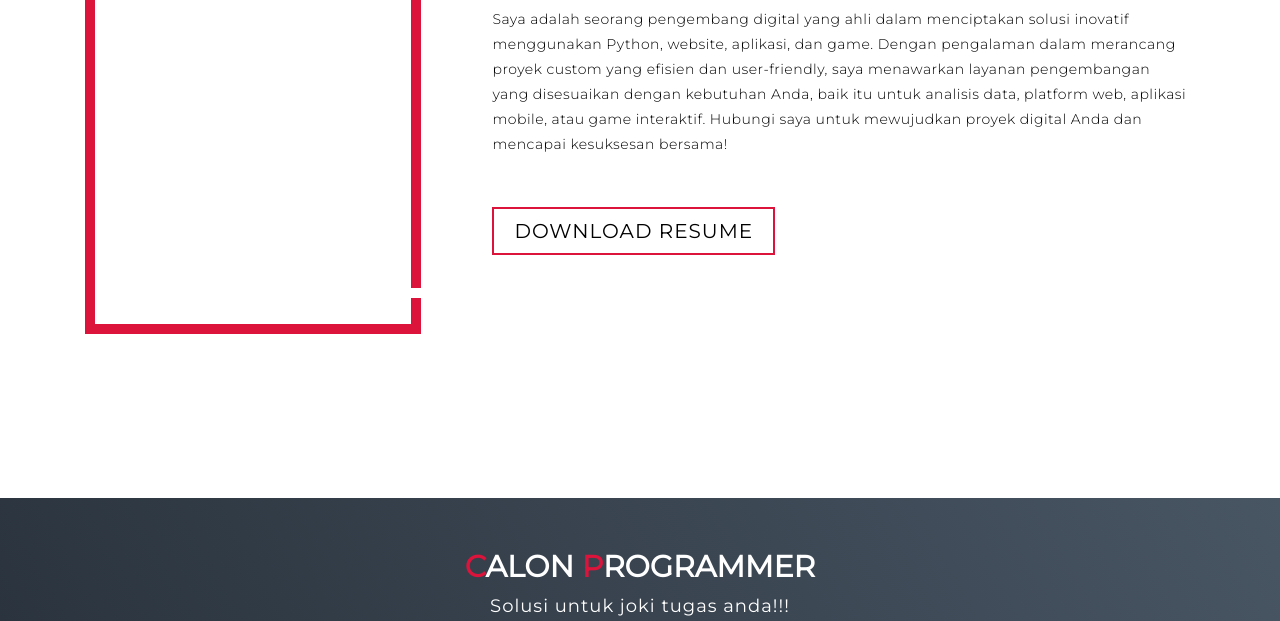
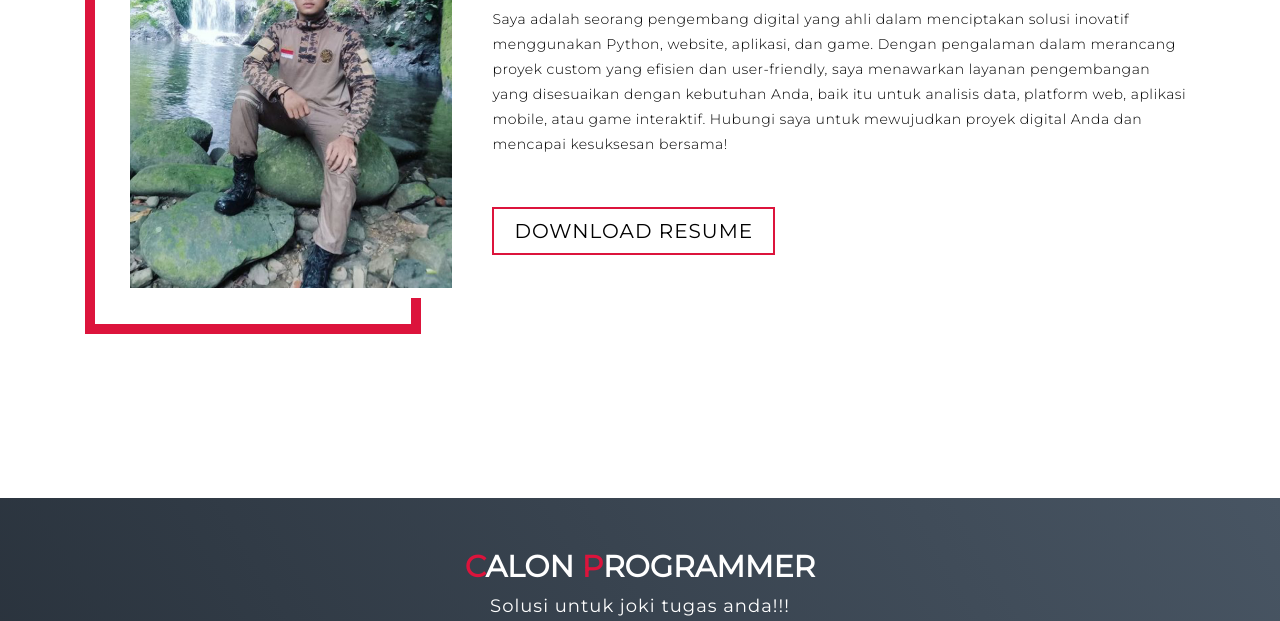
Before and after one commit to Dilma15/Porfolioadilmahendra, a plain HTML site: page about.html in a window 1280 px wide. Shown: the part 302-923 px from the top of the page. Drawn offline with Linux system fonts and the light colour scheme.

Commit message:
Update about.html
Signed-off-by: Dilma15 <adilmahendra0@gmail.com>

```diff
--- a/about.html
+++ b/about.html
@@ -40,7 +40,7 @@
     <div class="about container">
       <div class="col-left">
         <div class="about-img">
-          <img src="./img/img-3.jpeg" alt="img">
+          <img src="img-3.jpeg" alt="img">
         </div>
       </div>
       <div class="col-right">
```
